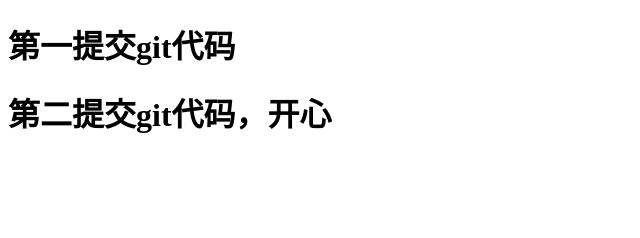
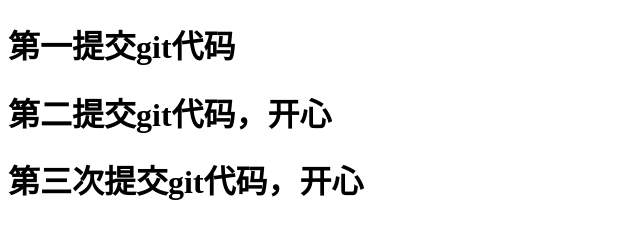
Before and after one commit to cfg1573/test_git, a plain HTML site: page index.html in a window 1280 px wide. Shown: the whole page, without its empty margins (0-640 px from the left). Drawn offline with Linux system fonts and the light colour scheme.

Commit message:
'我第三次提交文件到git远程仓库中'

```diff
--- a/index.html
+++ b/index.html
@@ -9,5 +9,6 @@
 <body>
     <h1>第一提交git代码</h1>
     <h1>第二提交git代码，开心</h1>
+    <h1>第三次提交git代码，开心</h1>
 </body>
 </html>
```
